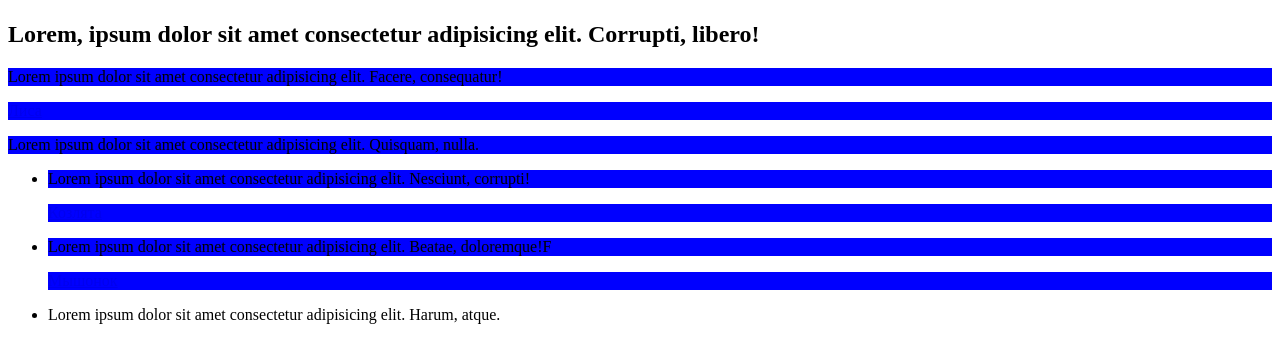
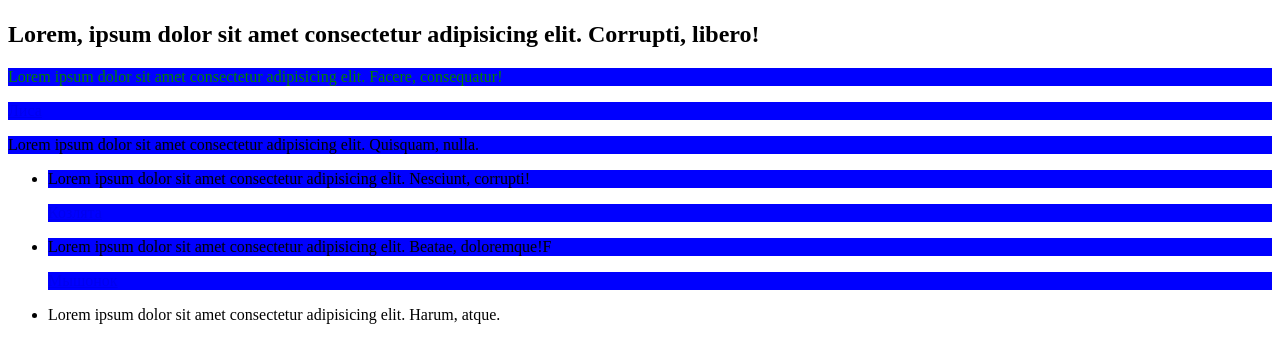
Before and after one commit to Matvey155/frontend-basics-learning, a plain HTML site: page index.html in a window 1280 px wide. Shown: the part 398-735 px from the top of the page. Drawn offline with Linux system fonts and the light colour scheme; grey boxes are pictures that could not be loaded.

Commit message:
дз номер 8 выполнил

```diff
--- a/index.html
+++ b/index.html
@@ -17,7 +17,7 @@
     <p><a href="#">Серый волк</a></p>
     <img src="https://placekitten.com/300/200" alt="фотография рыжего кота">
     <h2>Lorem, ipsum dolor sit amet consectetur adipisicing elit. Corrupti, libero!</h2>
-    <p>Lorem ipsum dolor sit amet consectetur adipisicing elit. Facere, consequatur!</p>
+    <p id="important-notice" class="green-text">Lorem ipsum dolor sit amet consectetur adipisicing elit. Facere, consequatur!</p>
     <p><a href="#">Лиса</a></P>
     <p>Lorem ipsum dolor sit amet consectetur adipisicing elit. Quisquam, nulla.</p>
     <p><a href="#"></a></p>
```
